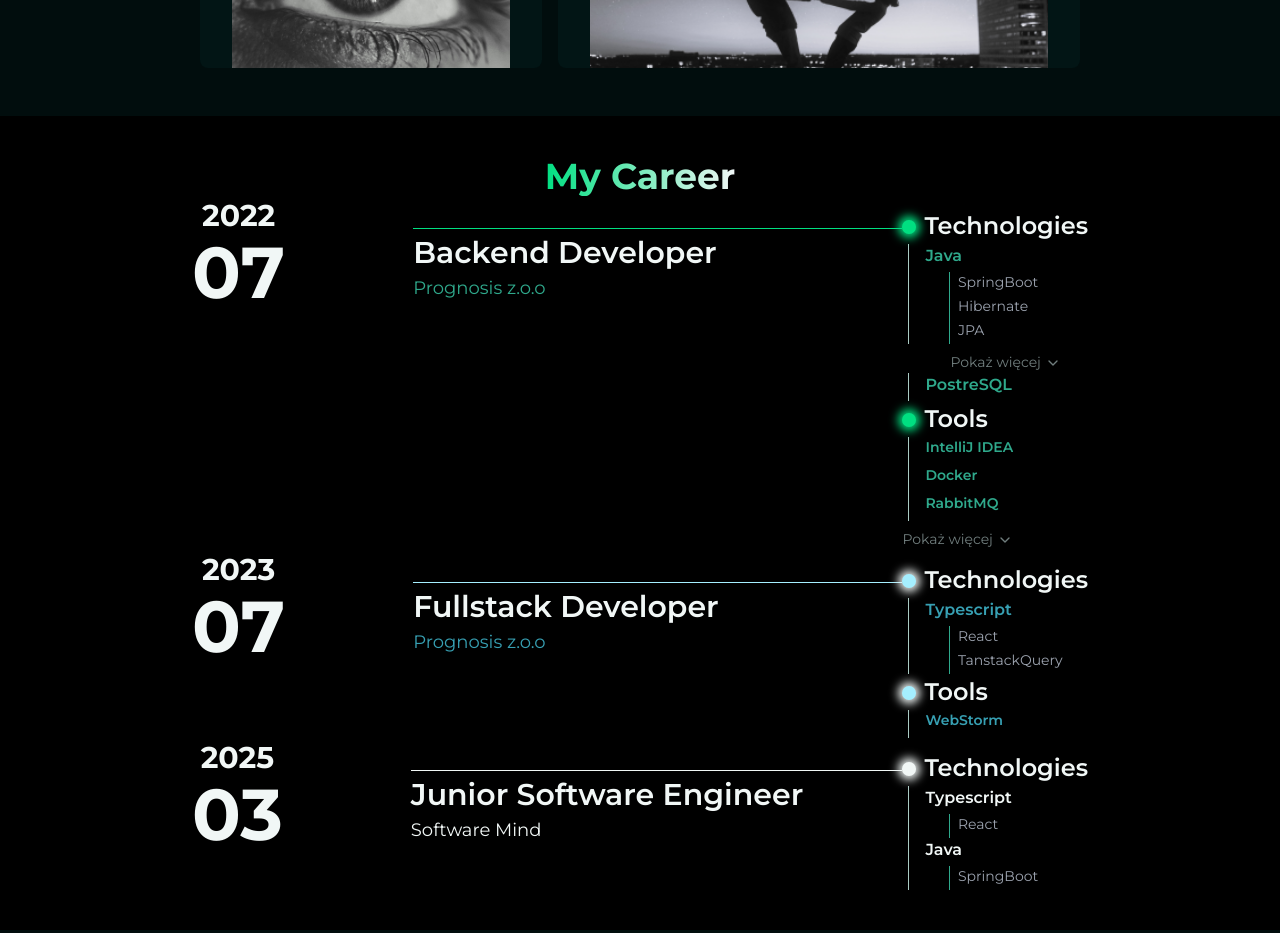
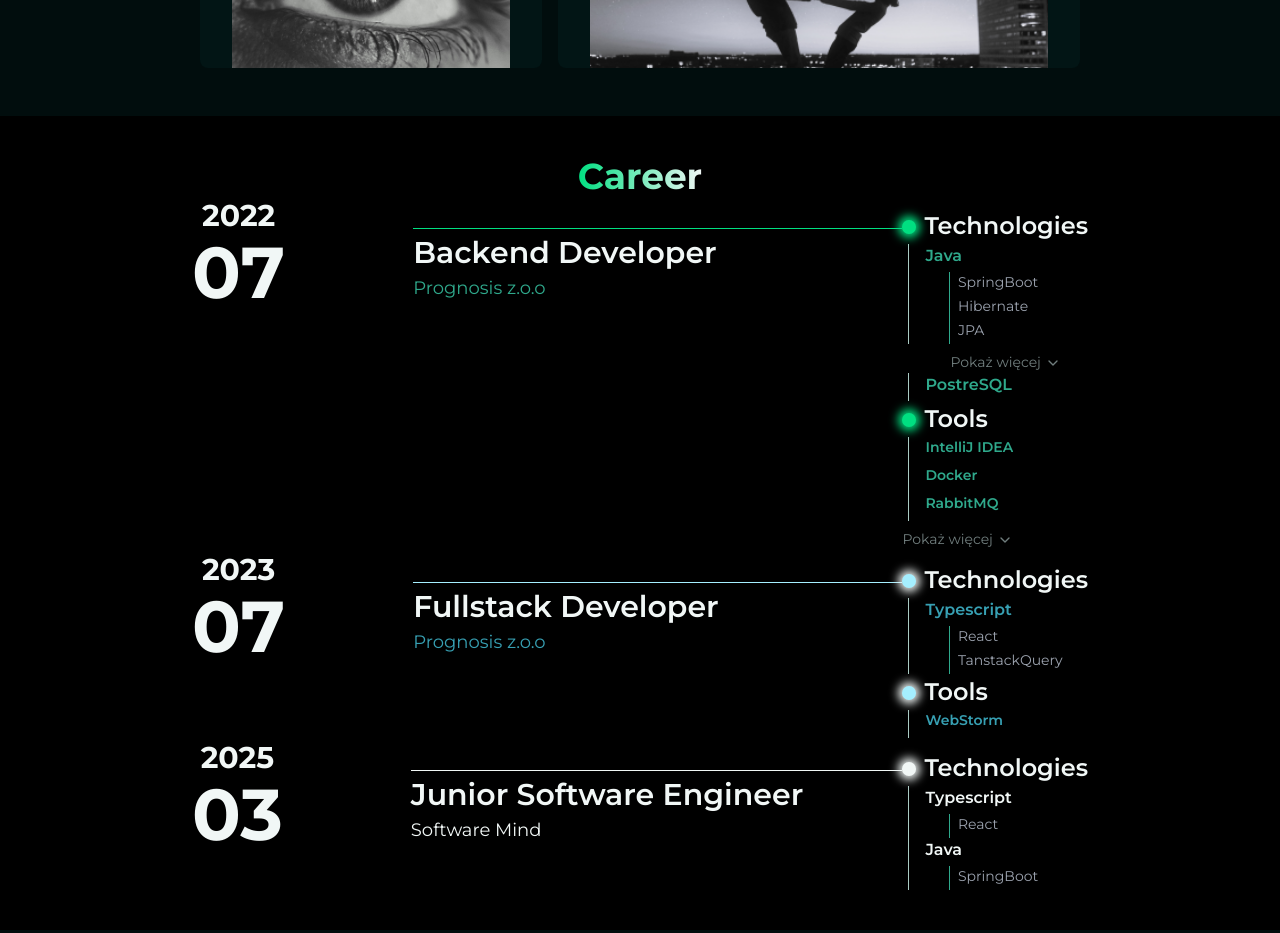
Before and after one commit to benhus8/benedykt-the-dev, a Next.js app in the folder frontend/: page /en in a window 1280 px wide. Shown: the part 1740-2673 px from the top of the page. Built offline with nearby package versions, Linux system fonts and the light colour scheme.

Commit message:
add lang support for career section

```diff
--- a/frontend/app/[locale]/_components/Career.jsx
+++ b/frontend/app/[locale]/_components/Career.jsx
@@ -1,11 +1,17 @@
 "use client";
 
+import { useTranslations } from "next-intl";
+import { useState } from "react";
+import { ChevronDown } from "lucide-react";
+import { motion } from "framer-motion";
+
 export const Career = () => {
+  const t = useTranslations("career");
   return (
     <div className="relative w-full bg-black min-h-[475px] z-10 mt-10">
       <div className="w-full flex flex-col justify-center items-center pt-5">
         <p className="pt-5 text-transparent bg-clip-text bg-gradient-to-r from-primary-light to-primary-white font-bold text-4xl">
-          My Career
+          {t("title")}
         </p>
       </div>
 
@@ -22,6 +28,7 @@ export const Career = () => {
             company={chapter.company}
             color={chapter.color}
             secondary={chapter.secondary}
+            t={t}
           />
         ))}
       </div>
@@ -78,6 +85,8 @@ export const chapters = [
 ];
 
 const CareerChapter = (props) => {
+  const t = props.t;
+
   return (
     <div className="flex flex-col sm:flex-row  items-center sm:items-start text-primary-white px-4 sm:px-0">
       <div>
@@ -96,14 +105,14 @@ const CareerChapter = (props) => {
         <p className="font-semiBold text-2xl">{props.position}</p>
         <p className={` text-lg text-${props.secondary}`}>{props.company}</p>
       </div>
-      {/*this is section form mapping*/}
+      {/*mapping section*/}
       <div className="flex flex-col">
         <div className="flex flex-row mt-3">
           <div className="h-full">
             <div className="flex flex-row">
               <BlinkingLight color={props.color} />
               <p className="text-xl font-semiBold text-primary-white ml-2">
-                Technologies
+                {t("tech")}
               </p>
             </div>
 
@@ -129,7 +138,7 @@ const CareerChapter = (props) => {
               <div className="flex flex-row">
                 <BlinkingLight color={props.color} />
                 <p className="text-xl font-semiBold text-primary-white ml-2">
-                  Tools
+                  {t("tools")}
                 </p>
               </div>
               <ToolList tools={props.tools} secondary={props.secondary} />
@@ -140,9 +149,6 @@ const CareerChapter = (props) => {
     </div>
   );
 };
-
-import { useState } from "react";
-import { ChevronDown } from "lucide-react";
 
 const TechToolList = ({ tech }) => {
   const [expanded, setExpanded] = useState(false);
@@ -190,8 +196,6 @@ const TechToolList = ({ tech }) => {
     </div>
   );
 };
-
-import { motion } from "framer-motion";
 
 const ToolList = ({ tools, secondary }) => {
   const [expanded, setExpanded] = useState(false);
--- a/frontend/locales/en.json
+++ b/frontend/locales/en.json
@@ -51,5 +51,10 @@
         "title": "Speed Dating matching app"
       }
     }
+  },
+  "career": {
+    "title": "Career",
+    "tech": "Technologies",
+    "tools": "Tools"
   }
-}
+  }
--- a/frontend/locales/pl.json
+++ b/frontend/locales/pl.json
@@ -14,7 +14,7 @@
     "name": "Benedykt"
   },
   "mySkills": {
-    "title": "Moje umiejętności",
+    "title": "Umiejętności",
     "intro": "Bardzo lubię eksperymentować i inwestować swój wolny czas w rozwijanie wiedzy o informatyce. Oto niektóre z moich obszarów zainteresowań i umiejętności.",
     "skills": {
       "backend": {
@@ -36,7 +36,7 @@
     }
   },
     "myProjects": {
-        "title": "Moje projekty",
+        "title": "Projekty",
         "projects": {
           "genAI": {
             "title": "Generowanie banerów reklamowych z GenAI"
@@ -51,5 +51,10 @@
             "title": "Aplikacja do dopasowywania na szybkie randki"
           }
       }
-    }
+    },
+  "career": {
+    "title": "Kariera",
+    "tech": "Technologie",
+    "tools": "Narzędzia"
+  }
 }
```
